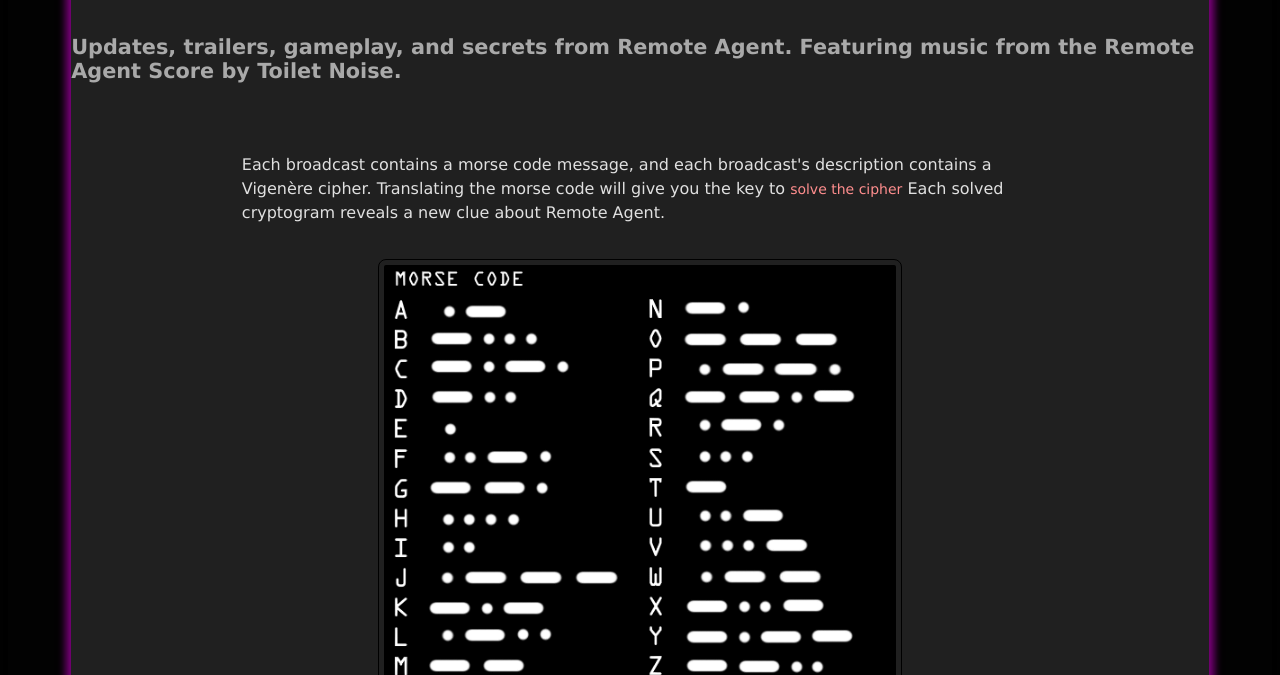
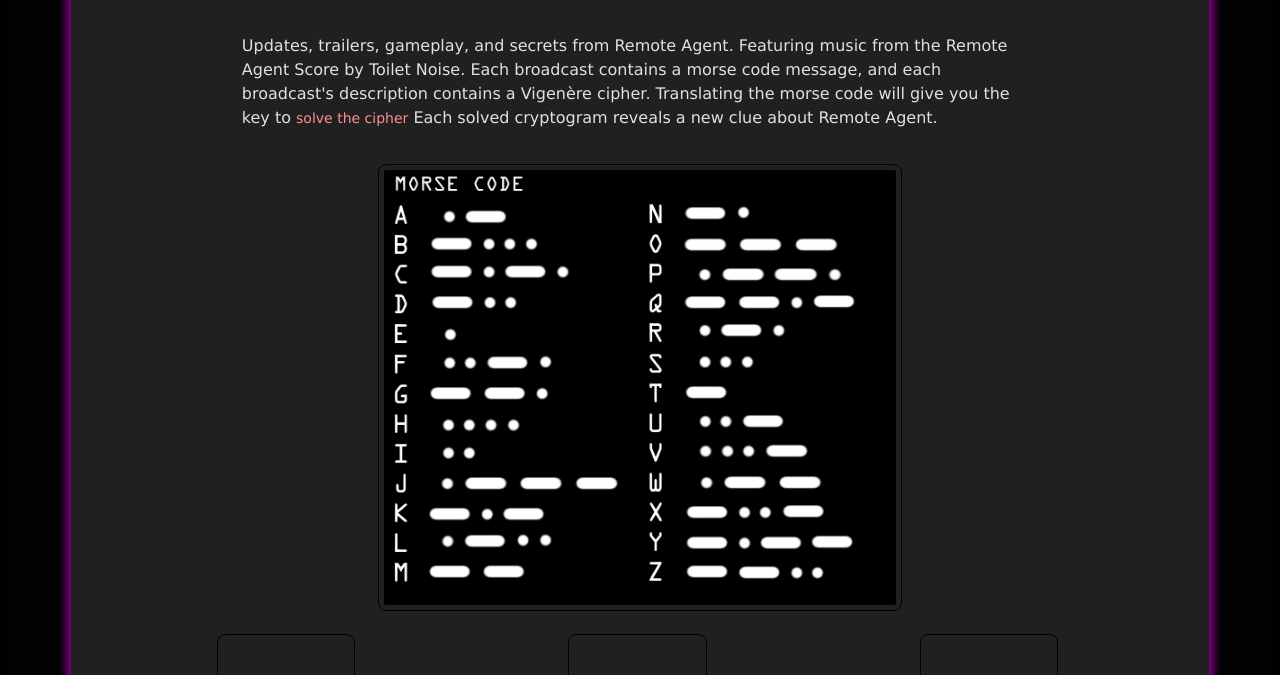
Before and after one commit to Madsir/madsirstudio.github.io, a Jekyll site: the page built from remoteagent/index.html, in a window 1280 px wide and 900 px high, scrolled down 2339 px, cut to the strip 225-900 px from the top of the window. Built offline with Jekyll 4.4.1, drawn with Linux system fonts in a browser that asks for light colours.

Commit message:
Update index.html

```diff
--- a/remoteagent/index.html
+++ b/remoteagent/index.html
@@ -125,14 +125,11 @@
 		<iframe width="854" height="480" src="https://www.youtube.com/embed/tsN0BvJ6cag" title="Remote Agent Radio" frameborder="0" allow="accelerometer; autoplay; clipboard-write; encrypted-media; gyroscope; picture-in-picture" allowfullscreen></iframe>
 	   <br>
 			<br>
+	<p>Updates, trailers, gameplay, and secrets from Remote Agent. Featuring music from the Remote Agent Score by Toilet Noise. Each broadcast contains a morse code message, and each broadcast's description contains a Vigenère cipher. Translating the morse code will give you the key to <a href="https://www.boxentriq.com/code-breaking/vigenere-cipher">solve the cipher</a> Each solved cryptogram reveals a new clue about Remote Agent.</p>
+				<br>
 			<center>
-	<h2>Updates, trailers, gameplay, and secrets from Remote Agent. Featuring music from the Remote Agent Score by Toilet Noise.</h2>
-				<br>
-				<br>
-				<p> Each broadcast contains a morse code message, and each broadcast's description contains a Vigenère cipher. Translating the morse code will give you the key to <a href="https://www.boxentriq.com/code-breaking/vigenere-cipher">solve the cipher</a> Each solved cryptogram reveals a new clue about Remote Agent.</p>
+		<a href="/Assets/MORSECODE.png"><img src="/Assets/MORSECODE.png" alt="morsecode" width="45%"></a><br>
 			</center>
-				<br>
-		<a href="/Assets/MORSECODE.png"><img src="/Assets/MORSECODE.png" alt="morsecode" width="45%"></a><br>
 			<br>
 			<div class="row">
 		<div class="columns">
```
